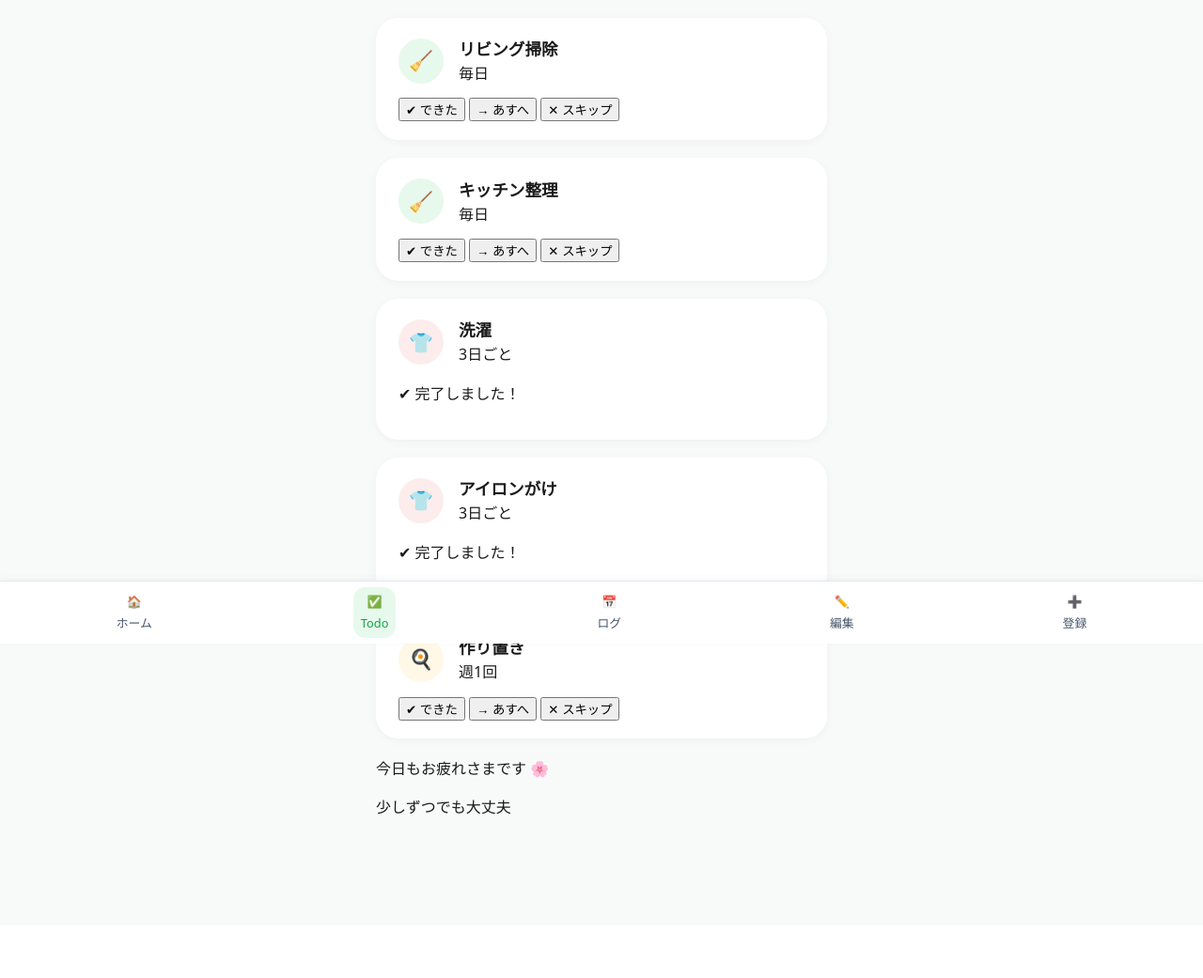
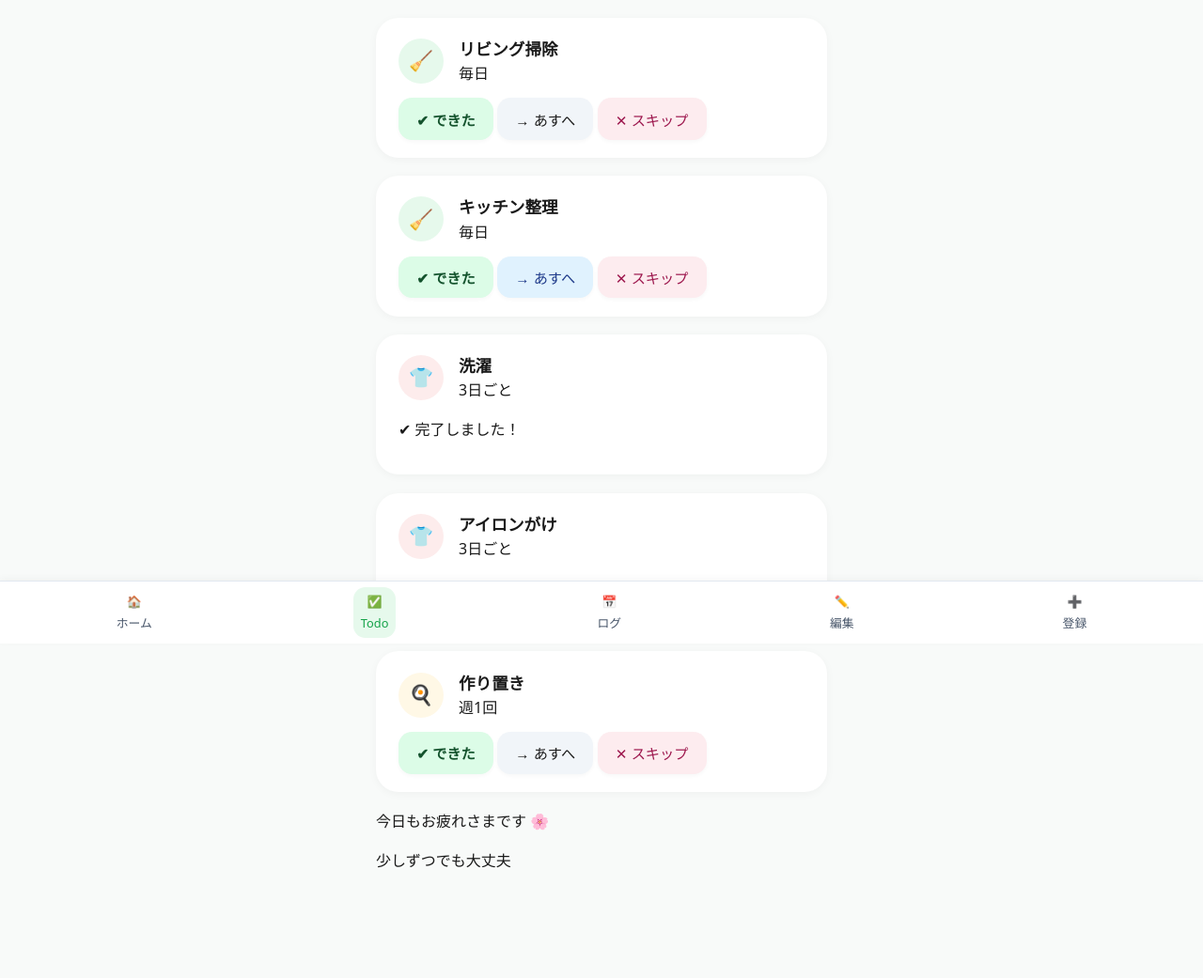
Before and after one commit to ikucha-portfolio/zubo_raku_v2, a Flask app: page /todo in a window 1280 px wide. Shown: the part 115-1156 px from the top of the page at 94% size. Before the commit the page ends 982 px from the top, so only its background shows below. Run offline with Flask 3, Linux system fonts and the light colour scheme; data that the repository does not hold is empty.

Commit message:
ボタンUI調整

```diff
--- a/static/css/style.css
+++ b/static/css/style.css
@@ -251,6 +251,90 @@ body {
   gap: 0.5rem;
   margin-bottom: 0.6rem; /* カテゴリ間の余白 */
 }
+/* =========================================
+   🌸 Button（共通・Figma準拠）
+   ========================================= */
+button,
+input[type="submit"],
+.btn {
+  display: inline-flex;
+  align-items: center;
+  justify-content: center;
+  gap: 0.3rem;
+  padding: 0.7rem 1.2rem;
+  font-size: 0.95rem;
+  font-weight: 500;
+  border: none;
+  border-radius: 0.9rem;
+  background-color: #f1f5f9;
+  color: #1a1a1a;
+  cursor: pointer;
+  transition: all 0.25s ease;
+  box-shadow: 0 2px 4px rgba(0, 0, 0, 0.03);
+}
+
+button:hover,
+input[type="submit"]:hover,
+.btn:hover {
+  background-color: #e2e8f0;
+  transform: translateY(-1px);
+}
+
+button:active,
+input[type="submit"]:active,
+.btn:active {
+  background-color: #dce1e7;
+  transform: translateY(1px);
+}
+
+/* --- Variation --- */
+button.done,
+.btn.done,
+input.done {
+  background-color: #dcfce7;
+  color: #14532d;
+  font-weight: 600;
+}
+button.done:hover,
+.btn.done:hover {
+  background-color: #bbf7d0;
+}
+
+button.tomorrow,
+.btn.tomorrow {
+  background-color: #e0f2fe;
+  color: #1e3a8a;
+}
+button.tomorrow:hover,
+.btn.tomorrow:hover {
+  background-color: #bfdbfe;
+}
+
+button.skip,
+.btn.skip {
+  background-color: #fdecef;
+  color: #9d174d;
+}
+button.skip:hover,
+.btn.skip:hover {
+  background-color: #fbcfe8;
+}
+
+/* --- Register Page Button --- */
+.save-btn {
+  background: #a7f3d0;
+  color: #064e3b;
+  border: none;
+  border-radius: 1rem;
+  font-size: 1rem;
+  font-weight: 600;
+  padding: 0.9rem 0;
+  cursor: pointer;
+  transition: all 0.2s ease;
+}
+.save-btn:hover {
+  background: #86efac;
+}
 
 /* =========================================
    📱 Responsive
--- a/templates/todo.html
+++ b/templates/todo.html
@@ -42,10 +42,11 @@
         </div>
       </div>
       <div class="task-buttons">
-        <button class="btn done">✔ できた</button>
-        <button class="btn defer">→ あすへ</button>
-        <button class="btn skip">✕ スキップ</button>
-      </div>
+  <button class="done">✔ できた</button>
+  <button class="tomorrow">→ あすへ</button>
+  <button class="skip">✕ スキップ</button>
+</div>
+
     </section>
 
     <!-- タスクカード：完了済み -->
```
